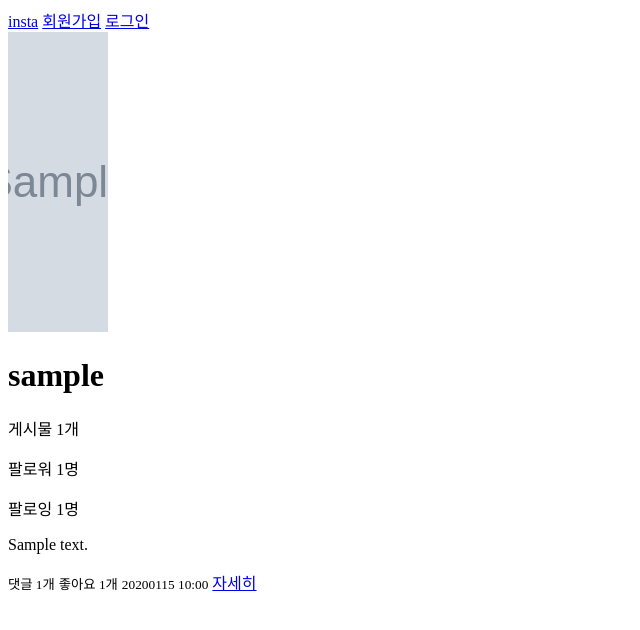
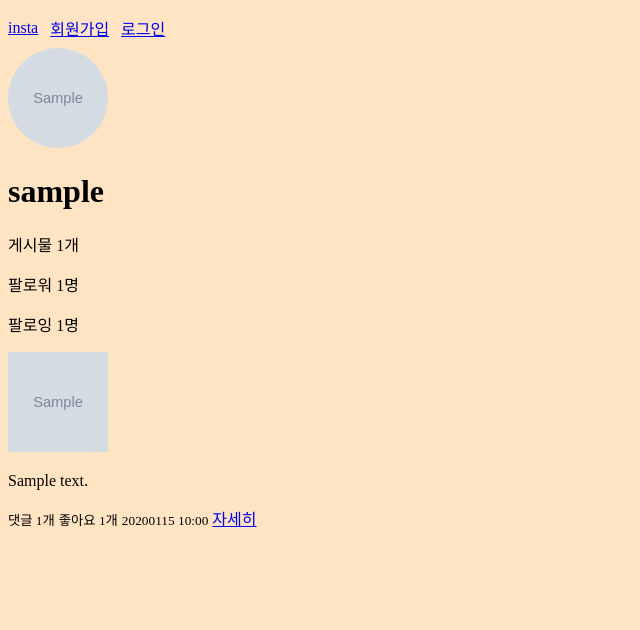
Before and after one commit to jueun-seo/fastapi-insta, a FastAPI app: a page that uses templates/base.html in a window 1280 px wide. Shown: the top 630 px of the page, without its empty margins (0-640 px from the left). Run offline with FastAPI, Linux system fonts and the light colour scheme; tables that the repository leaves empty hold one stand-in row (values such as "Sample post"); grey boxes marked "Sample" are stand-in pictures.

Commit message:
static 경로 설정

```diff
--- a/main.py
+++ b/main.py
@@ -7,6 +7,8 @@ app = FastAPI()
 
 # /media 주소로 media 폴더의 사진을 브라우저가 가져갈 수 있게 열어 두기
 app.mount('/media', StaticFiles(directory='media'), name='media')
+# /static 주소로 static 폴더의 css 파일을 가져갈 수 있게 열어 두기
+app.mount('/static', StaticFiles(directory='static'), name='static')
 
 app.include_router(auth.router)
 app.include_router(posts.router)
--- /dev/null
+++ b/static/style.css
@@ -0,0 +1,15 @@
+body {
+    background-color: bisque;
+}
+
+nav {
+    display: flex;
+    align-items: center;
+    gap: 12px;
+    padding: 8px 0;
+}
+
+nav img {
+    border-radius: 50%;
+    vertical-align: middle;
+}
--- a/templates/base.html
+++ b/templates/base.html
@@ -1,26 +1,32 @@
 <!DOCTYPE html>
-<html lang="en">
+<html lang="ko">
 <head>
   <meta charset="UTF-8">
   <meta name="viewport" content="width=device-width, initial-scale=1.0">
   <title>{% block title %} insta {% endblock %}</title>
+  <link rel="stylesheet" href="/static/style.css">
 </head>
 <body>
   <nav>
-      <a href="/posts">insta</a>
+    <a href="/posts">insta</a>
     {% if user %}
       <a href="/posts/new">새글</a>
-      <form action="/logout" method="post">
+      <a href="/users/{{ user.username }}">
+        {% if user.avatar_url %}
+          <img src="{{ user.avatar_url }}" alt="" width="24" height="24">
+        {% endif %}
+        {{ user.username }}
+      </a>
+      <form action="/logout" method="post" style="display: inline;">
         <input type="submit" value="로그아웃">
       </form>
-      <span>{{ user.username }}</span>
     {% else %}
       <a href="/signup">회원가입</a>
       <a href="/login">로그인</a>
     {% endif %}
   </nav>
   <main>
-    {% block content %} {% endblock %}
+    {% block content %}{% endblock %}
   </main>
 </body>
 </html>
--- a/templates/profile.html
+++ b/templates/profile.html
@@ -3,7 +3,9 @@
 {% block title %} {{ owner.username }}의 프로필 {% endblock %}
 
 {% block content %}
-  <img src="{{ owner.avatar_url }}" alt="" width="100px" height="300px">
+  {% if owner.avatar_url %}
+    <img src="{{ owner.avatar_url }}" alt="" width="100" height="100" style="border-radius: 50%;">
+  {% endif %}
   <h1>{{ owner.username }}</h1>
   <p>게시물 {{ posts | length }}개</p>
   <p>팔로워 {{ follower_count }}명</p>
@@ -15,13 +17,16 @@
     </form>
   {% elif user %}
     {# 로그인했고 내 프로필일 때만 사진 변경 폼이 보여요 #}
-    <form action="/users/{{ owner.username }}/photo" method="post" enctype="multipart/form-data">
+    <form action="/users/{{ owner.username }}/avatar" method="post" enctype="multipart/form-data">
       <input type="file" name="photo" accept="image/*" required>
       <input type="submit" value="프로필 사진 변경">
     </form>
   {% endif %}
 
   {% for post in posts %}
+    {% if post.image_url %}
+      <img src="{{ post.image_url }}" alt="" width="100" height="100">
+    {% endif %}
     <p>
       {{ post.content }}
     </p>
```
